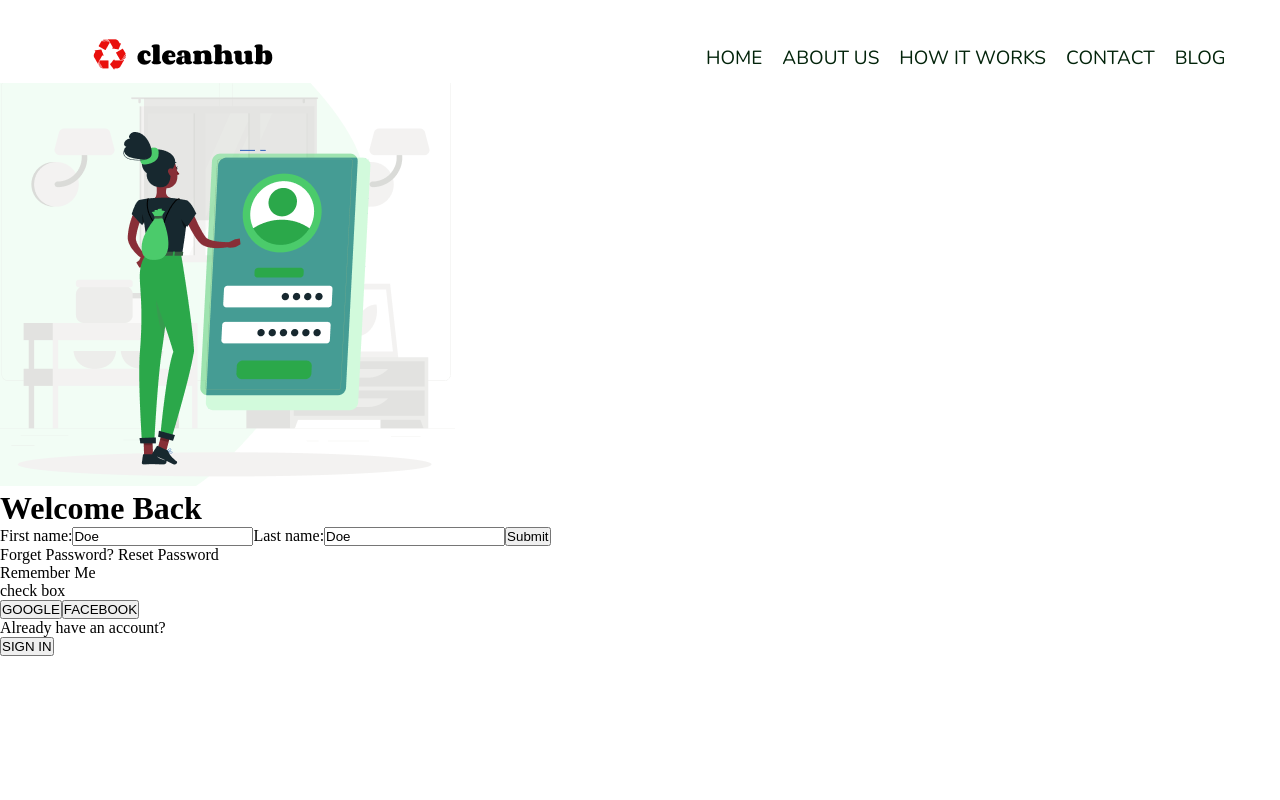
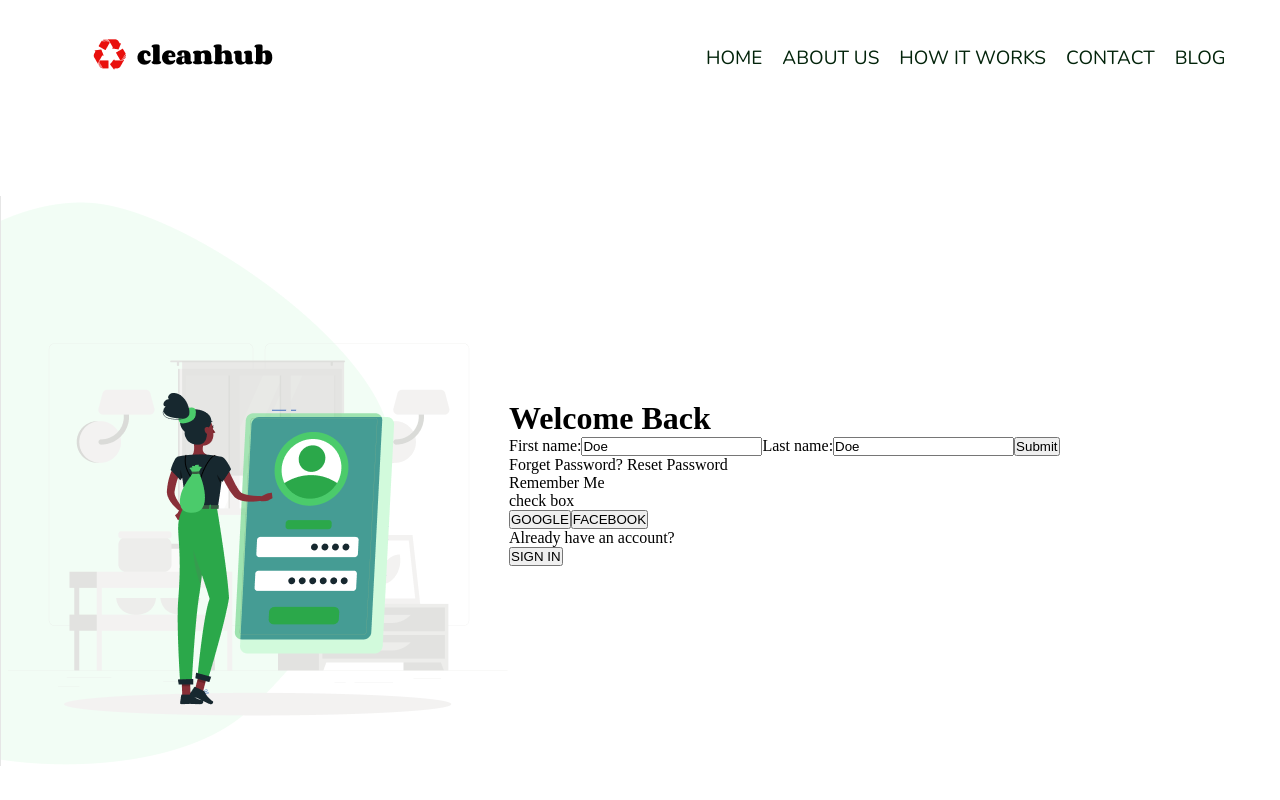
Before and after one commit to Clean-Hub/cleanhub, a React (Create React App) app: page /login in a window 1280 px wide. Shown: the top 800 px of the page. Built offline with nearby package versions, Linux system fonts and the light colour scheme.

Commit message:
logoLogo replaced

```diff
--- a/src/pages/login/Login.jsx
+++ b/src/pages/login/Login.jsx
@@ -1,5 +1,5 @@
 import './login.css'
-import logo from '../../assets/img/login_snip.PNG'
+import logo from '../../assets/img/loginLogo.PNG'
 
 const Login = () => {
   return (
@@ -32,8 +32,7 @@ const Login = () => {
             <div className='rememberMeCB'>check box</div>
           </div>
         </div>
-      </div>
-      <div className='loginRAuth'>
+        <div className='loginRAuth'></div>
         <div className='signInSocial'>
           <button className='signInSocialG'>GOOGLE</button>
           <button className='signInSocialG'>FACEBOOK</button>
--- a/src/pages/login/login.css
+++ b/src/pages/login/login.css
@@ -1,4 +1,13 @@
 .loginContainer {
   width: 100%;
   height: 100vh;
+  display: flex;
+  align-items: center;
+  justify-content: center;
 }
+.loginL {
+  flex: 1;
+}
+.loginR {
+  flex: 2;
+}
```
Also changed, not shown: src/assets/img/loginLogo.PNG (added).
